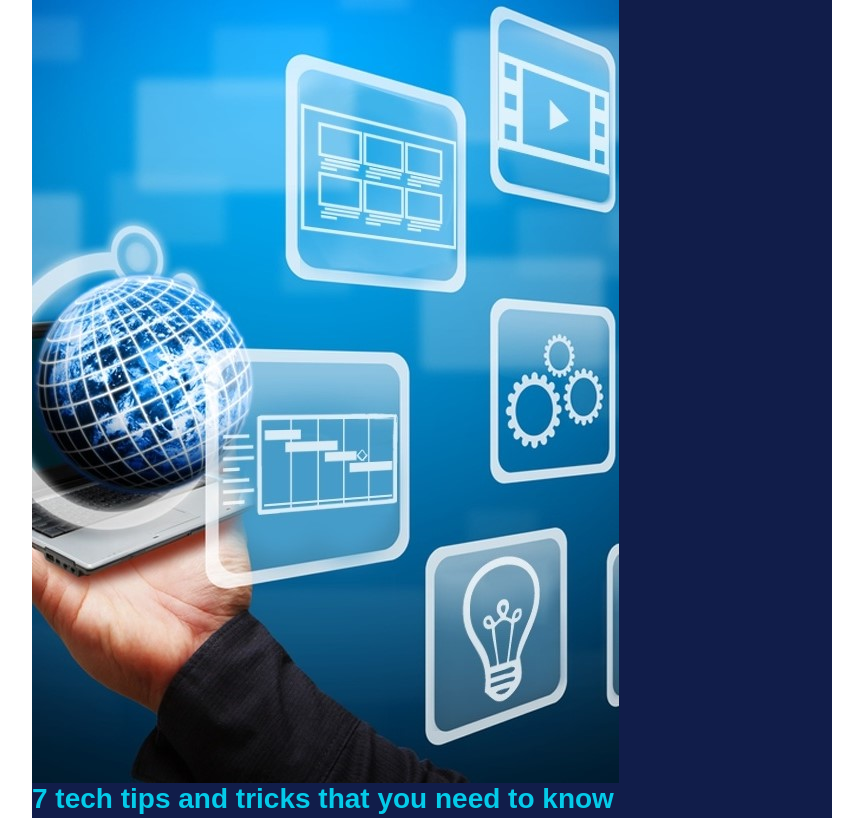
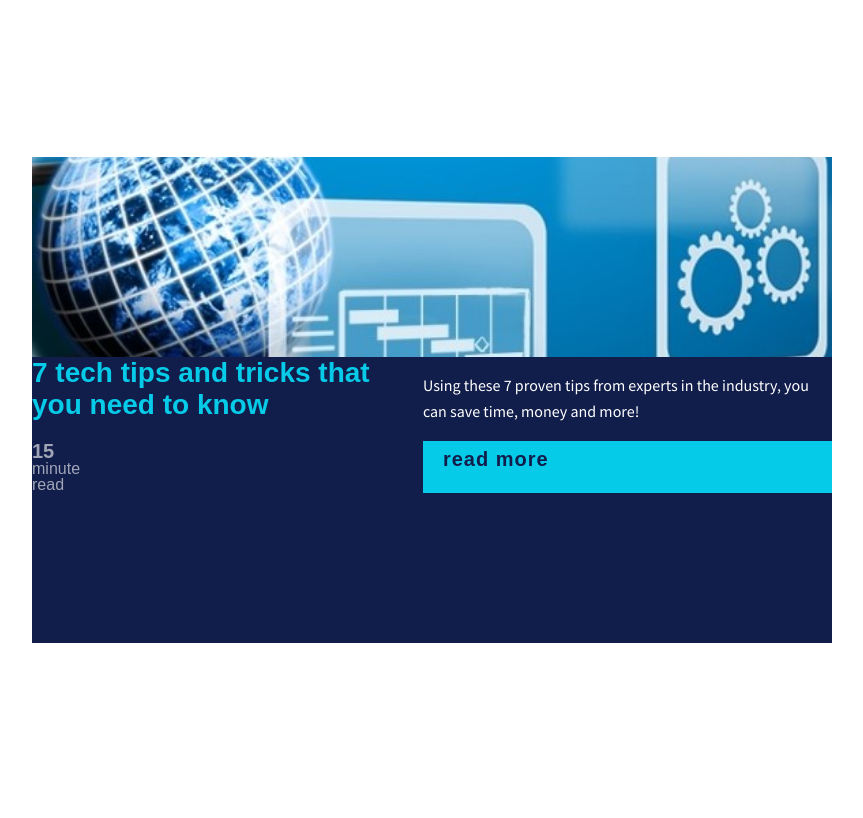
Before and after one commit to sachinm78/css-grid, a plain HTML site: page index.html in a window 1280 px wide. Shown: the top 818 px of the page, without its empty margins (208-1071 px from the left). Drawn offline with Linux system fonts and the light colour scheme; a web font is replaced by a local one.

Commit message:
set up img to display grid; placed img in proper grid cell

```diff
--- a/css/style.css
+++ b/css/style.css
@@ -7,14 +7,20 @@ body {
 }
 
 .card {
+    display: grid;
     width: 90%;
     max-width: 800px;
     background: #111d4a;
     color: #fff;
+    grid-template: 200px auto auto 150px / auto auto;
 }
 
 .card-img {
     object-fit: cover;
+    grid-row: 1 / 2;
+    grid-column: 1 / -1;
+    width: 100%;
+    height: 100%;
 }
 
 .card-title,
```
